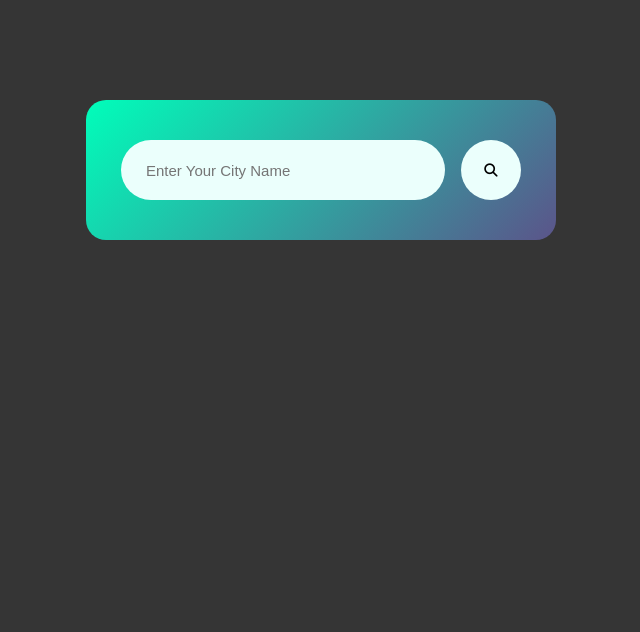
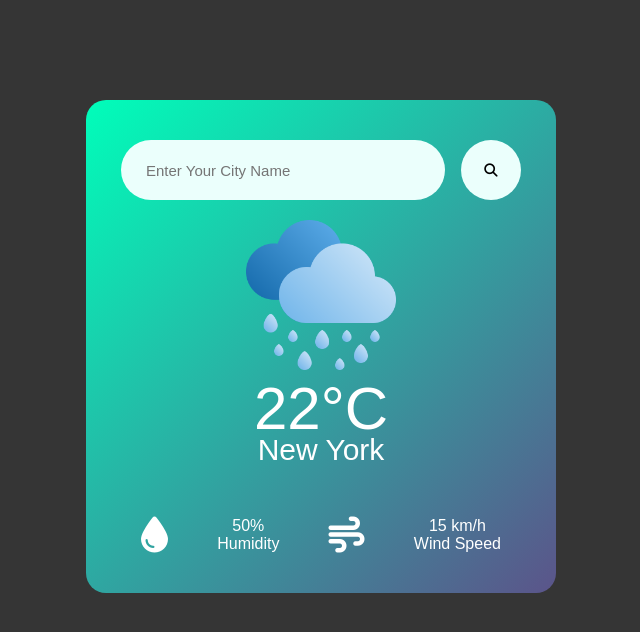
Before and after one commit to shamsmahee/weather-app, a plain HTML site: page index.html in a window 1280 px wide. Shown: the whole page, without its empty margins (319-959 px from the left). Drawn offline with Linux system fonts and the light colour scheme.

Commit message:
weather-app-half

```diff
--- a/index.html
+++ b/index.html
@@ -20,6 +20,27 @@
         />
         <button><i class="fa-solid fa-magnifying-glass"></i></button>
       </div>
+      <div class="weather">
+        <img src="images/rainy-day.png" class="weather-icon" />
+        <h1 class="temp">22°C</h1>
+        <h2 class="city">New York</h2>
+        <div class="details">
+          <div class="col">
+            <i class="fa-solid fa-droplet"></i>
+          </div>
+          <div>
+            <p class="humidity">50%</p>
+            <p>Humidity</p>
+          </div>
+          <div class="col">
+            <i class="fa-solid fa-wind"></i>
+          </div>
+          <div>
+            <p class="wind">15 km/h</p>
+            <p>Wind Speed</p>
+          </div>
+        </div>
+      </div>
     </div>
   </body>
 </html>
--- a/main.css
+++ b/main.css
@@ -44,3 +44,26 @@ body {
   height: 60px;
   cursor: pointer;
 }
+.weather-icon {
+  width: 150px;
+  margin-top: 20px;
+}
+.weather h1 {
+  font-size: 60px;
+  font-weight: 500;
+}
+.weather h2 {
+  font-size: 30px;
+  font-weight: 400;
+  margin-top: -10px;
+}
+.details {
+  display: flex;
+  align-items: center;
+  justify-content: space-between;
+  padding: 0 20px;
+  margin-top: 50px;
+}
+.col i {
+  font-size: 36px;
+}
```
Also changed, not shown: images/cloudy (1).png (added), images/cloudy.png (added), images/humidity.png (added), images/rainy-day.png (added), images/storm.png (added), images/sun.png (added).
